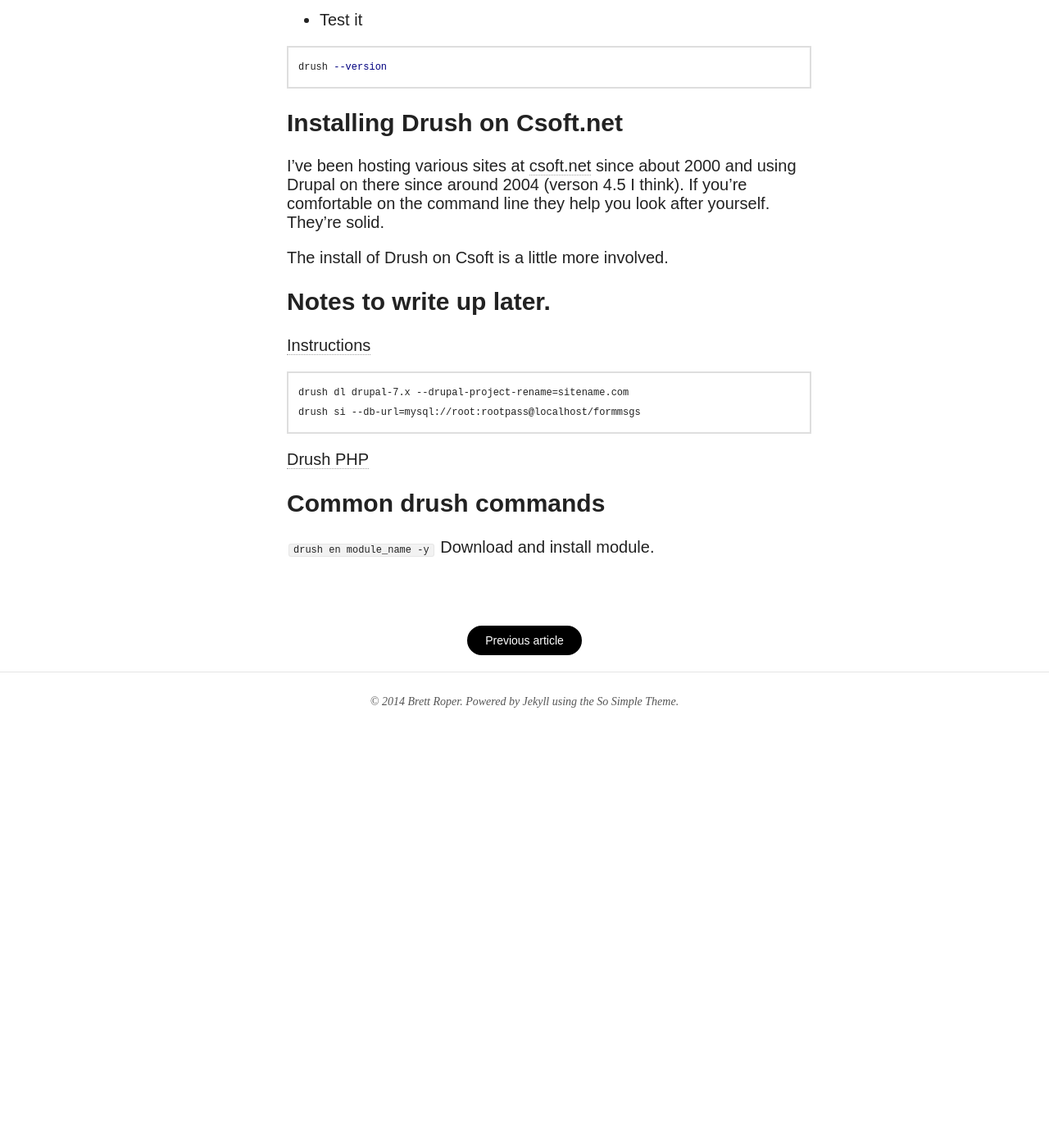
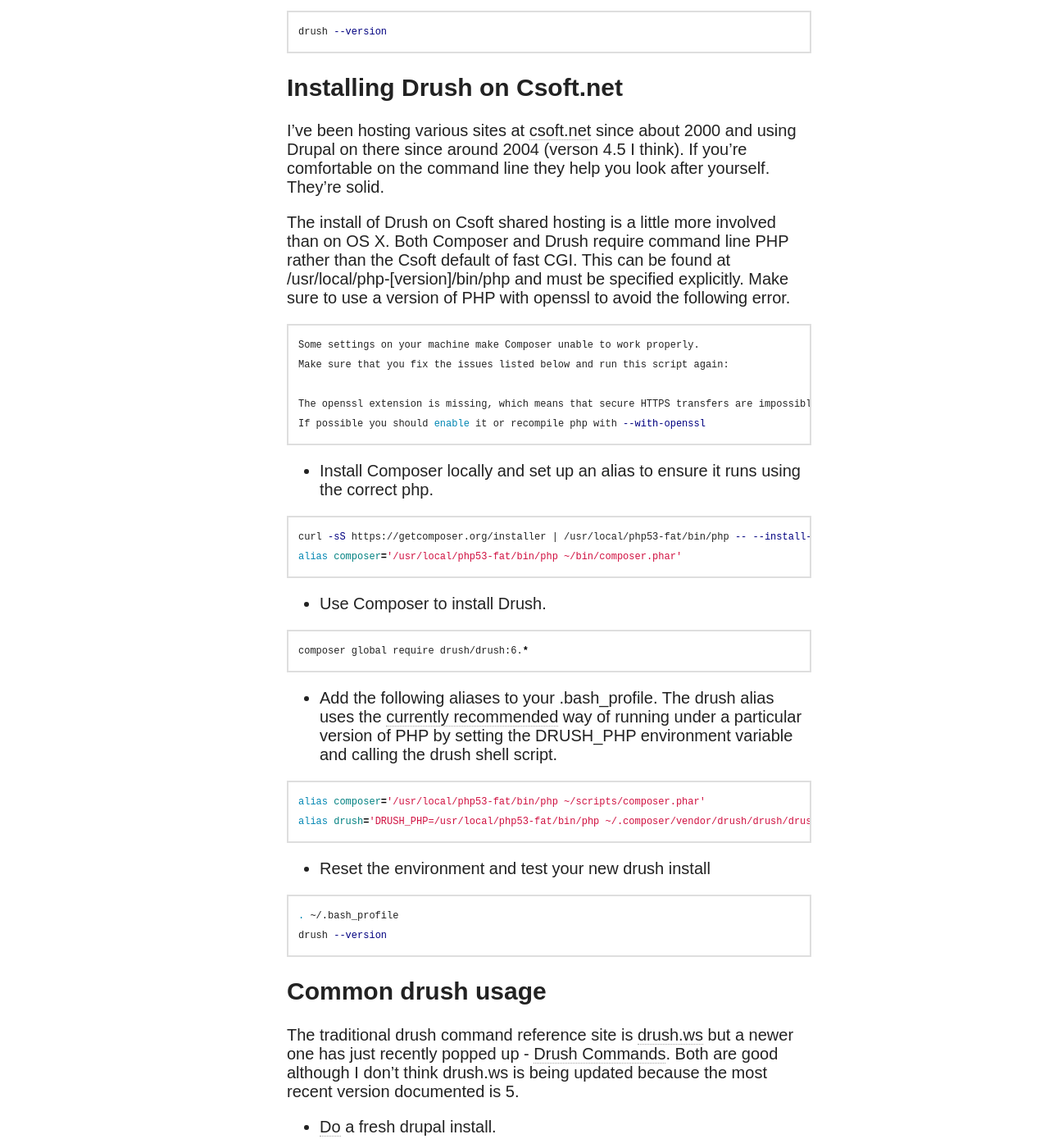
Before and after one commit to eggplantpasta/eggplantpasta.github.io, a Jekyll site: the page built from _posts/2014-03-30-installing-drush.md, in a window 1280 px wide and 1400 px high, scrolled down 1158 px. Shown: the whole window at 82% size. Built offline with Jekyll 4.4.1, drawn with Linux system fonts in a browser that asks for light colours; nearby versions of some CDN libraries; before the commit the page ends 2078 px from its top, so only the background shows below that; some of the changed text lies outside the part shown.

Commit message:
article edits

```diff
--- a/_posts/2014-03-30-installing-drush.md
+++ b/_posts/2014-03-30-installing-drush.md
@@ -10,13 +10,11 @@
 
 ## Installing Drush on OS X
 
-Installing Drush on OS X is fairly straight forward. I'm writing this from memory but I think it went a little like this...
+Installing [Drush](https://github.com/drush-ops/drush) on OS X is fairly straight forward. I'm writing this from memory but I think it went a little like this...
 
 * **Prerequisites:** Install [XCode](https://itunes.apple.com/au/app/xcode/id497799835?mt=12) and command line tools from the App Store. Install [homebrew](http://brew.sh/).
 
-* Following the Drush install instructions [here](https://github.com/drush-ops/drush)...
-
-* Install [Composer](https://getcomposer.org/doc/00-intro.md#globally-on-osx-via-homebrew-) globally (via. homebrew)
+* Install [Composer](https://getcomposer.org/doc/00-intro.md#globally-on-osx-via-homebrew-) globally (via. homebrew).
 
 ~~~bash
 brew update
@@ -26,7 +24,7 @@
 brew install josegonzalez/php/composer
 ~~~
 
-* Install Drush 6.x (stable at time of writing)
+* Install Drush 6.x (stable at time of writing).
 
 ~~~bash
 composer global require drush/drush:6.*
@@ -42,19 +40,71 @@
 
 I've been hosting various sites at [csoft.net](https://www.csoft.net) since about 2000 and using Drupal on there since around 2004 (verson 4.5 I think). If you're comfortable on the command line they help you look after yourself. They're solid.
 
-The install of Drush on Csoft is a little more involved.
+The install of Drush on Csoft shared hosting is a little more involved than on OS X. Both Composer and Drush require command line PHP rather than the Csoft default of fast CGI. This can be found at /usr/local/php-[version]/bin/php and must be specified explicitly. Make sure to use a version of PHP with openssl to avoid the following error.
+
+~~~bash
+Some settings on your machine make Composer unable to work properly.
+Make sure that you fix the issues listed below and run this script again:
+
+The openssl extension is missing, which means that secure HTTPS transfers are impossible.
+If possible you should enable it or recompile php with --with-openssl
+~~~
+
+* Install Composer locally and set up an alias to ensure it runs using the correct php.
+
+~~~bash
+curl -sS https://getcomposer.org/installer | /usr/local/php53-fat/bin/php -- --install-dir=bin
+alias composer='/usr/local/php53-fat/bin/php ~/bin/composer.phar'
+~~~
+
+* Use Composer to install Drush.
+
+~~~bash
+composer global require drush/drush:6.*
+~~~
+
+* Add the following aliases to your .bash_profile. The drush alias uses the [currently recommended](https://drupal.org/node/1302418) way of running under a particular version of PHP by setting the DRUSH_PHP environment variable and calling the drush shell script.
+
+~~~bash
+alias composer='/usr/local/php53-fat/bin/php ~/scripts/composer.phar'
+alias drush='DRUSH_PHP=/usr/local/php53-fat/bin/php ~/.composer/vendor/drush/drush/drush'
+~~~
+
+* Reset the environment and test your new drush install
+
+~~~bash
+. ~/.bash_profile
+drush --version
+~~~
 
 
-## Notes to write up later.
+## Common drush usage
 
-[Instructions](http://definitivedrupal.org/erratum/download-drupal-then-change-directory-not-other-way-around)
-~~~
+The traditional drush command reference site is [drush.ws](http://drush.ws) but a newer one has just recently popped up - [Drush Commands](http://www.drushcommands.com). Both are good although I don't think drush.ws is being updated because the most recent version documented is 5.
+
+* [Do](http://definitivedrupal.org/erratum/download-drupal-then-change-directory-not-other-way-around) a fresh drupal install.
+
+~~~bash
 drush dl drupal-7.x --drupal-project-rename=sitename.com
-drush si --db-url=mysql://root:rootpass@localhost/formmsgs
+drush si --db-url=mysql://dbuser:dbpassword@localhost:port/dbname
 ~~~
 
-[Drush PHP](https://drupal.org/node/1302418)
+* To download, install, and enable a module.
 
-## Common drush commands
+`drush en module_name -y`
 
-`drush en module_name -y` Download and install module.
+* Clear cache
+
+`drush cc`
+
+* Update Drupal core and contrib projects and apply any pending database updates (Same as pm-updatecode + updatedb).
+
+`drush up`
+
+* Print site alias records for all known site aliases and local sites.
+
+`drush sa`
+
+* Open a SQL command-line interface using Drupal's credentials.
+
+`drush sqlc`
```
